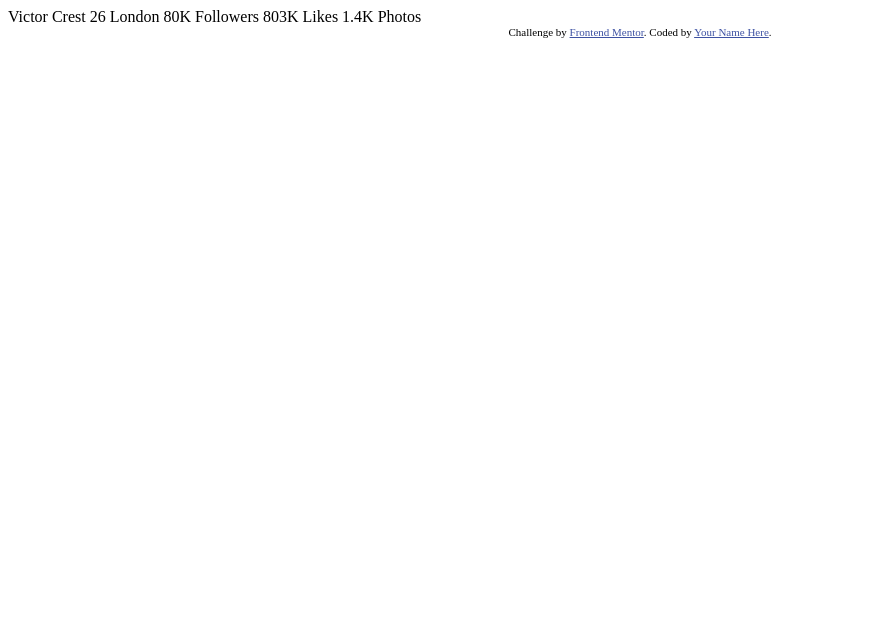
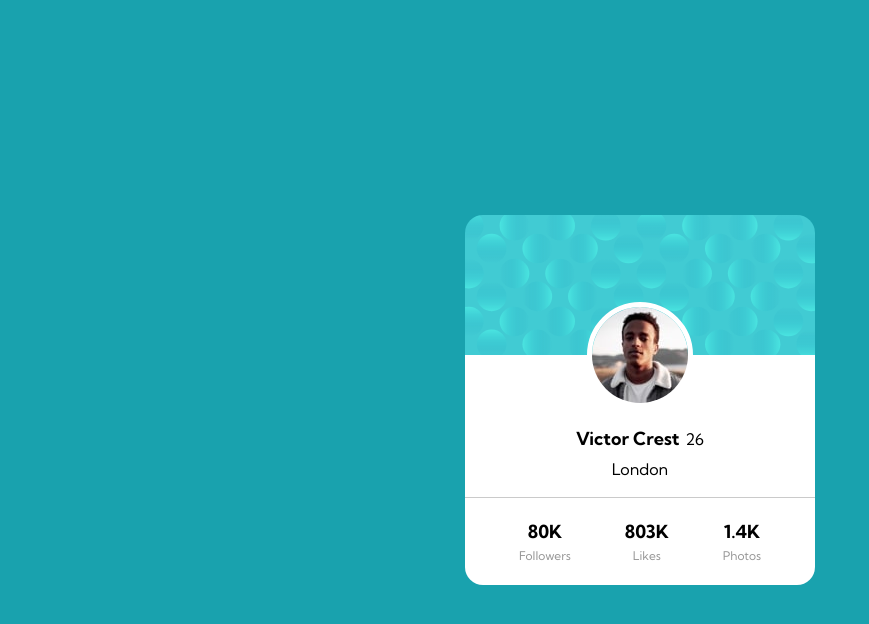
Before and after one commit to PA-frontend-mentor/challenge-03, a plain HTML site: page index.html in a window 1280 px wide. Shown: the whole page, without its empty margins (0-869 px from the left). Drawn offline with Linux system fonts and the light colour scheme.

Commit message:
[ADD] card and it's components

```diff
--- a/index.html
+++ b/index.html
@@ -3,33 +3,29 @@
 <head>
   <meta charset="UTF-8">
   <meta name="viewport" content="width=device-width, initial-scale=1.0"> <!-- displays site properly based on user's device -->
-
+  <link rel="stylesheet" href="style.css">
   <link rel="icon" type="image/png" sizes="32x32" href="./images/favicon-32x32.png">
+  <link rel="preconnect" href="https://fonts.gstatic.com">
+  <link href="https://fonts.googleapis.com/css2?family=Kumbh+Sans:wght@400;700&display=swap" rel="stylesheet">
 
   <title>Frontend Mentor | Profile card component</title>
-
-  <!-- Feel free to remove these styles or customise in your own stylesheet 👍 -->
-  <style>
-    .attribution { font-size: 11px; text-align: center; }
-    .attribution a { color: hsl(228, 45%, 44%); }
-  </style>
 </head>
-<body>
-  Victor Crest
-  26
-  London
-
-  80K
-  Followers
-
-  803K
-  Likes
-
-  1.4K
-  Photos
-  <div class="attribution">
-    Challenge by <a href="https://www.frontendmentor.io?ref=challenge" target="_blank">Frontend Mentor</a>.
-    Coded by <a href="#">Your Name Here</a>.
+  <body>
+  <div class="card">
+    <div class="card-background-pattern">
+        <img src="./images/image-victor.jpg" alt="user's image">
+    </div>
+    <div class="card-content">
+      <h2 class="name">Victor Crest <span> 26</span></h2>
+      <p class="city">London</p>
+      <div class="stats">
+        <p>80K</p>
+        <p>803K</p>
+        <p>1.4K</p>
+      </div>
+    </div>
   </div>
-</body>
+  <div class="right-bubble"></div>
+  <div class="left-bubble"></div>
+  </body>
 </html>
--- /dev/null
+++ b/style.scss
@@ -0,0 +1,111 @@
+* {
+  padding: 0;
+  margin: 0;
+  box-sizing: border-box;
+  font-size: 18px;
+  font-family: "Kumbh Sans", sans-serif;
+  font-weight: 400;
+}
+
+body {
+  width: 100vw;
+  height: 100vh;
+  display: flex;
+  justify-content: center;
+  align-items: center;
+  background-color: hsl(185, 75%, 39%);
+}
+
+.card {
+  width: 350px;
+  height: 370px;
+  border-radius: 1rem;
+  display: flex;
+  justify-content: center;
+  align-items: center;
+  flex-direction: column;
+
+  .card-content {
+    width: 100%;
+    flex: 1;
+    display: flex;
+    flex-direction: column;
+    align-items: center;
+    background-color: white;
+    padding-top: 4rem;
+    border-radius: 0 0 1rem 1rem;
+
+    h2 {
+      margin-bottom: 0.5rem;
+      font-weight: 700;
+
+      span {
+        font-size: 16px;
+        padding-left: 2px;
+      }
+    }
+
+    .city {
+      margin-bottom: 1rem;
+      font-size: 16px;
+    }
+
+    .stats {
+      width: 100%;
+      flex: 1;
+      display: flex;
+      justify-content: space-evenly;
+      align-items: center;
+      border-top: 1px hsla(0, 0%, 59%, 0.5) solid;
+
+      p {
+        font-weight: 700;
+        text-align: center;
+      }
+
+      p::after {
+        display: block;
+        font-size: 12px;
+        font-weight: 400;
+        margin-top: 5px;
+        color: hsl(0, 0%, 59%);
+      }
+
+      p:nth-child(1) {
+        &::after {
+          content: "Followers";
+        }
+      }
+
+      p:nth-child(2) {
+        &::after {
+          content: "Likes";
+        }
+      }
+
+      p:nth-child(3) {
+        &::after {
+          content: "Photos";
+        }
+      }
+    }
+  }
+
+  .card-background-pattern {
+    width: 100%;
+    height: 140px;
+    background: url(./images/bg-pattern-card.svg);
+    border-radius: 1rem 1rem 0 0;
+    display: flex;
+    justify-content: center;
+    align-items: flex-end;
+
+    img {
+      border-radius: 100%;
+      border: 5px white solid;
+      width: 106px;
+      height: 106px;
+      transform: translateY(50%);
+    }
+  }
+}
```
Also changed, not shown: style.css (added), 1 other file.
